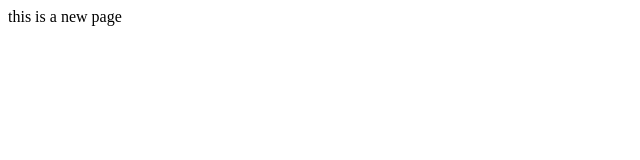
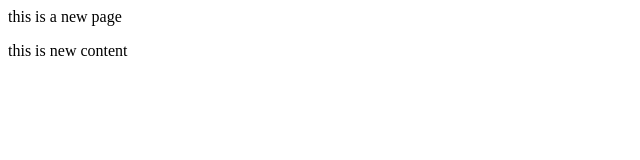
Before and after one commit to tejaschothani32-cmd/localrepo3, a plain HTML site: page localrepo3/index.html in a window 1280 px wide. Shown: the whole page, without its empty margins (0-640 px from the left). Drawn offline with Linux system fonts and the light colour scheme.

```diff
--- a/localrepo3/index.html
+++ b/localrepo3/index.html
@@ -1 +1,2 @@
 <p>this is a new page</p>
+<p> this is new  content</p>
```
